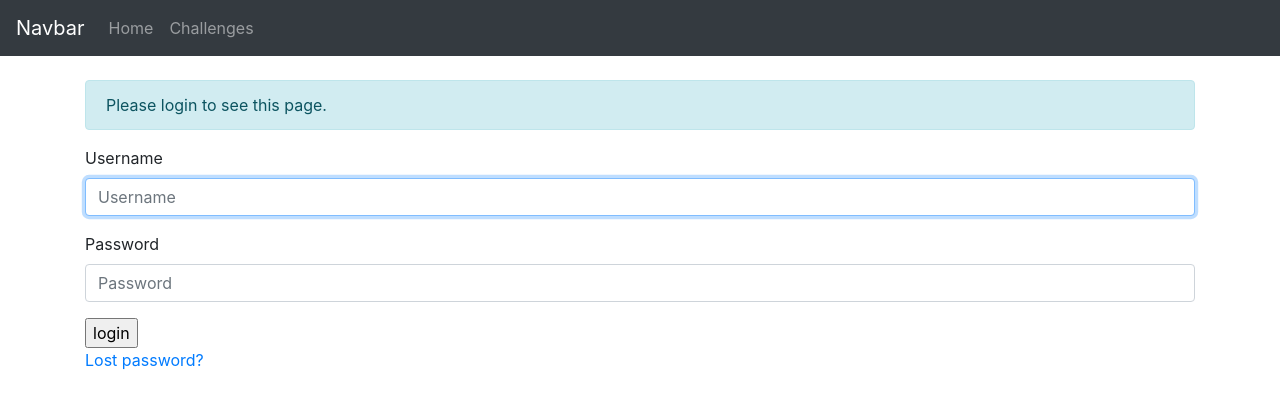
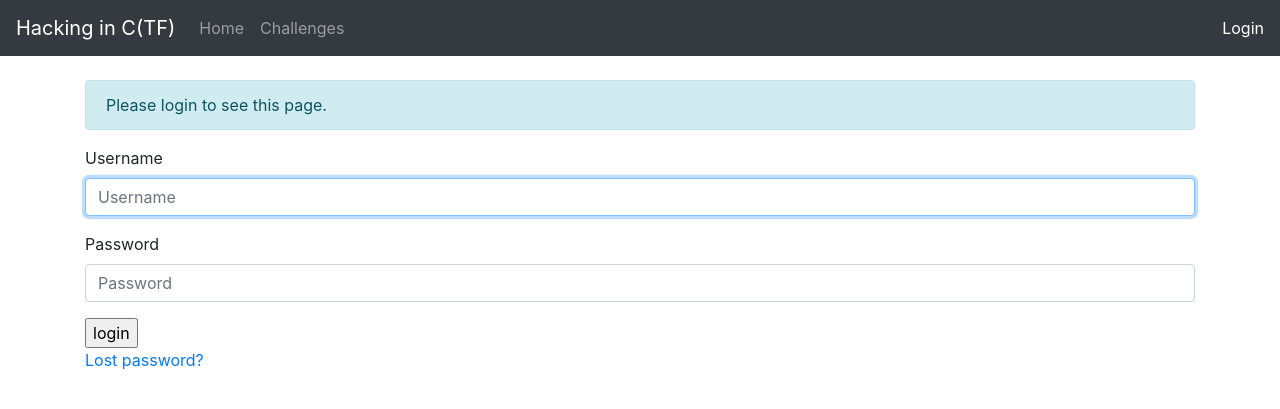
Before and after one commit to thomwiggers/ctfexam, a Django app: page /accounts/login/?next=/challenges/1/ in a window 1280 px wide. Shown: the top 409 px of the page. Run offline with Django 3.2, Linux system fonts and the light colour scheme; some libraries are stand-ins or nearby versions.

Commit message:
show username in navbar

```diff
--- a/ctfexam/templates/base.html
+++ b/ctfexam/templates/base.html
@@ -29,13 +29,20 @@
 
   <body>
       <nav class="navbar navbar-expand-md navbar-dark bg-dark fixed-top">
-          <a class="navbar-brand" href="#">Navbar</a>
+          <span class="navbar-brand">Hacking in C(TF)</span>
           <button class="navbar-toggler" type="button" data-toggle="collapse" data-target="#menuNavigation" aria-controls="menuNavigation" aria-expanded="false" aria-label="Toggle navigation">
               <span class="navbar-toggler-icon"></span>
           </button>
 
           <div class="collapse navbar-collapse" id="menuNavigation">
-            {% render_main_menu %}
+              {% render_main_menu %}
+              <span class="navbar-text">
+                {% if not user.is_anonymous %}
+                  {{ user.username }}
+                {% else %}
+                  <a href="{% url 'login' %}">Login</a>
+                {% endif %}
+              </span>
           </div>
       </nav>
 
```
